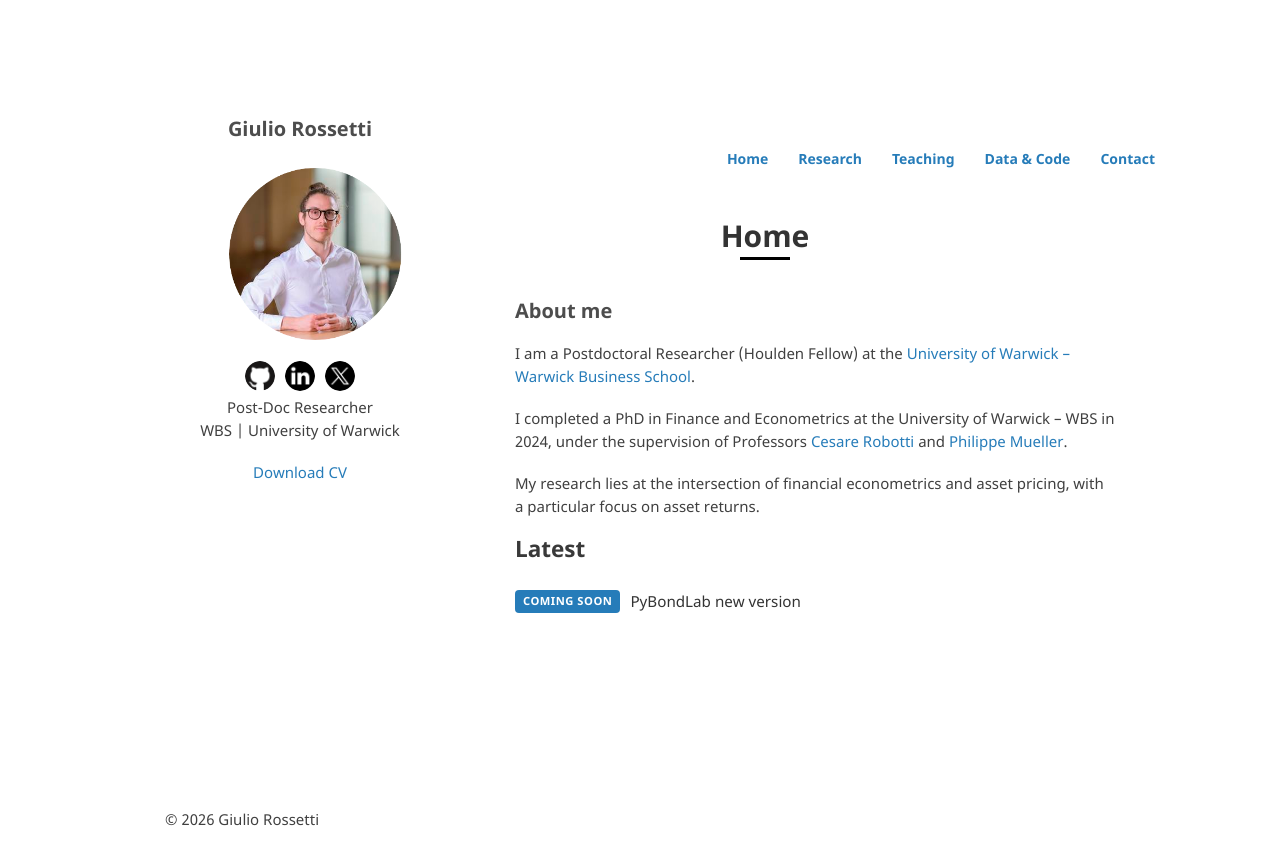
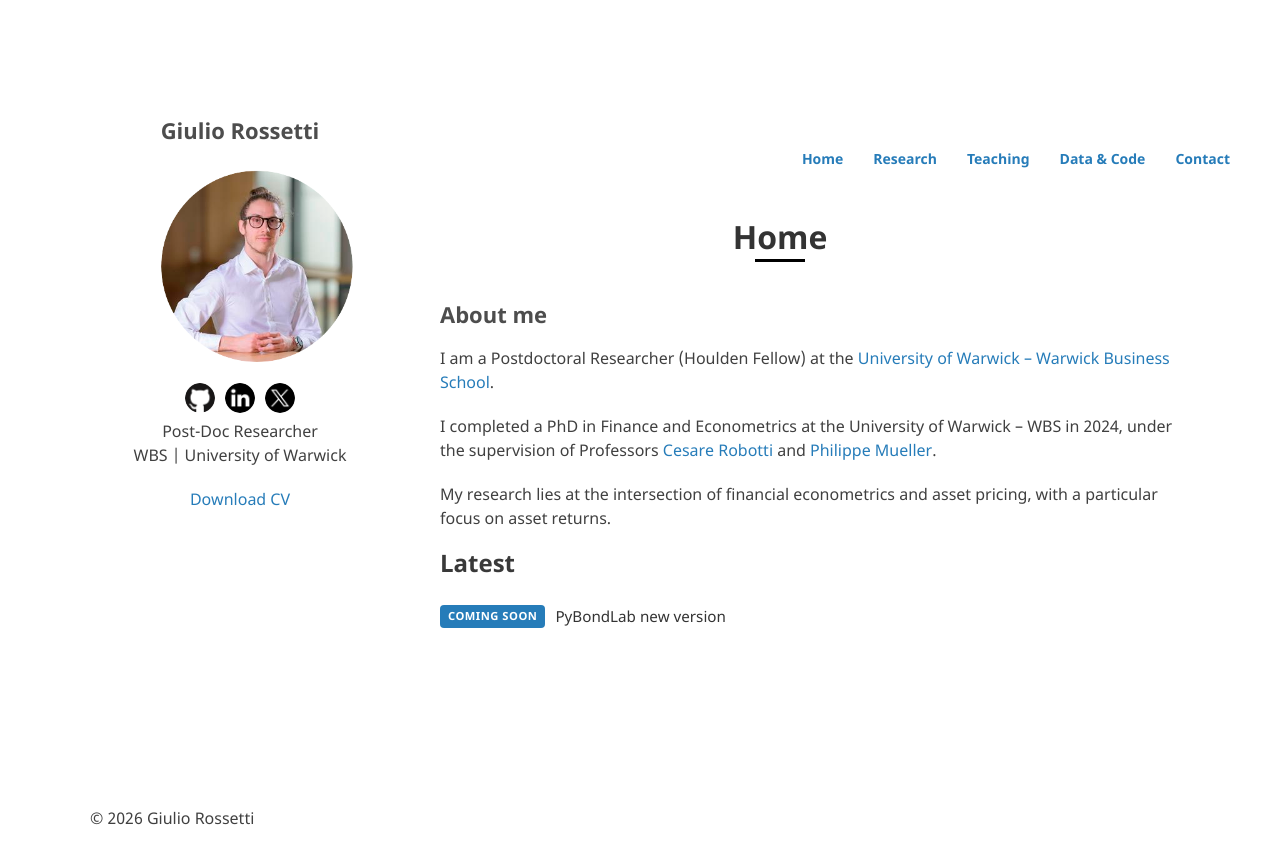
Before and after one commit to GiulioRossetti94/giuliorossetti94.github.io, a Jekyll site: the page built from index.md, in a window 1280 px wide. Shown: the top 865 px of the page. Built offline with Jekyll 4.4.1, drawn with Linux system fonts in a browser that asks for light colours.

Commit message:
Add large desktop breakpoint (>1200px)

```diff
--- a/_sass/jekyll-theme-minimal.scss
+++ b/_sass/jekyll-theme-minimal.scss
@@ -291,6 +291,37 @@ footer {
     padding:0.4in;
     font-size:12pt;
     color:#444;
+  }
+}
+
+/* Large Desktop (>1200px) */
+@media screen and (min-width: 1200px) {
+  .wrapper {
+    width: 1100px;
+  }
+
+  section {
+    width: 750px;
+  }
+
+  header {
+    width: 300px;
+  }
+
+  footer {
+    width: 300px;
+  }
+
+  ul.downloads {
+    width: 300px;
+  }
+
+  body {
+    font-size: 16px;
+  }
+
+  h1 {
+    font-size: 22px;
   }
 }
 
```
